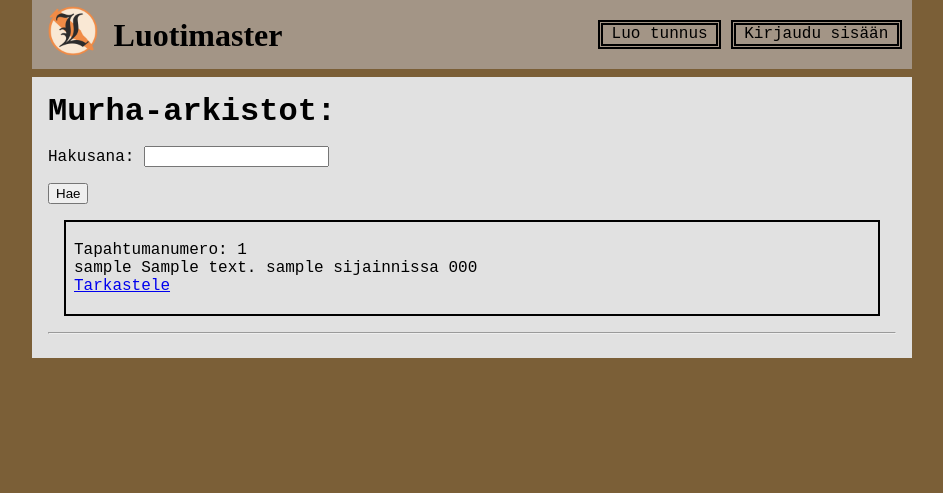
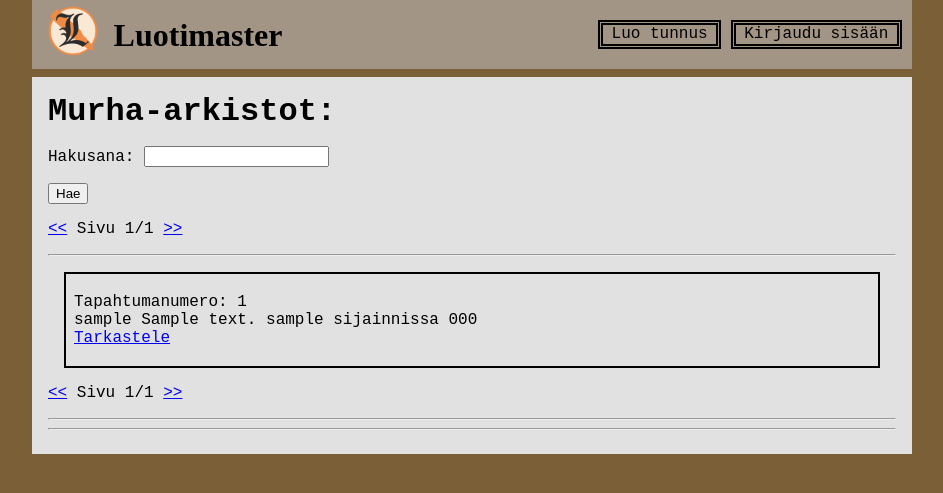
Before and after one commit to meemelii/luotimaster, a Flask app: template templates/murders.html in a window 1280 px wide. Shown: the top 493 px of the page, without its empty margins (168-1111 px from the left). Run offline with Flask 3, Linux system fonts and the light colour scheme; the template is opened without the code that fills it: most values are stand-ins (such as "Sample title", 1, 10 or a date in 2020).

Commit message:
murders pagianated

```diff
--- a/templates/murders.html
+++ b/templates/murders.html
@@ -23,7 +23,12 @@
   <input type="submit" value="Hae" />
 </form>
 
-
+<p>
+  <a href="/murders/{{ page - 1 }}">&lt;&lt;</a>
+  Sivu {{ page }}/{{ page_count }}
+  <a href="/murders/{{ page + 1 }}">&gt;&gt;</a>
+</p>
+<hr />
 
   {% for murder in murders %}
   <div class="event">
@@ -45,7 +50,12 @@
     </div>
       {% endfor %}
 
-
+      <p>
+        <a href="/{{ page - 1 }}">&lt;&lt;</a>
+        Sivu {{ page }}/{{ page_count }}
+        <a href="/{{ page + 1 }}">&gt;&gt;</a>
+      </p>
+      <hr />
 
   <hr />
 
```
Also changed, not shown: templates/report.html (+5 -6 lines).
